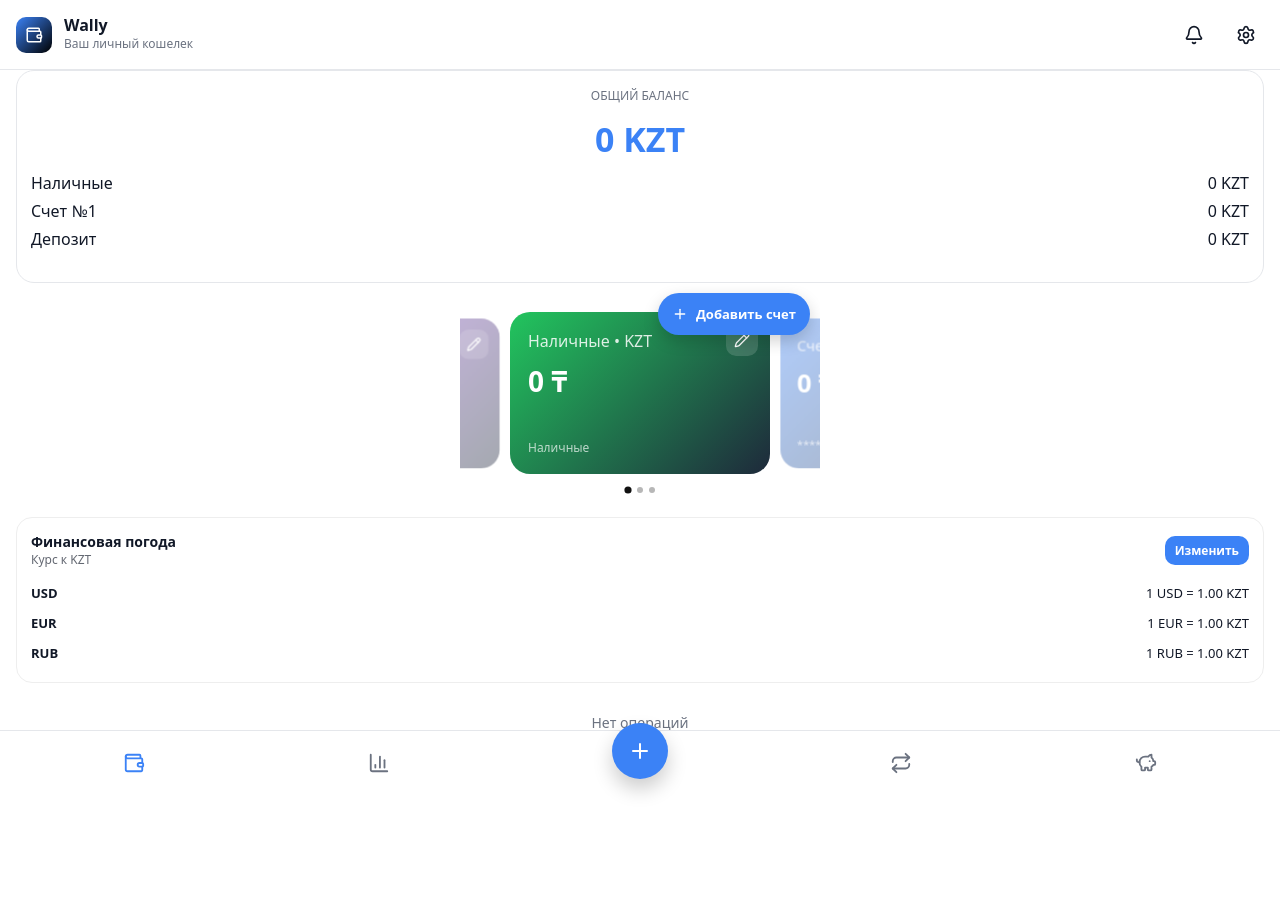
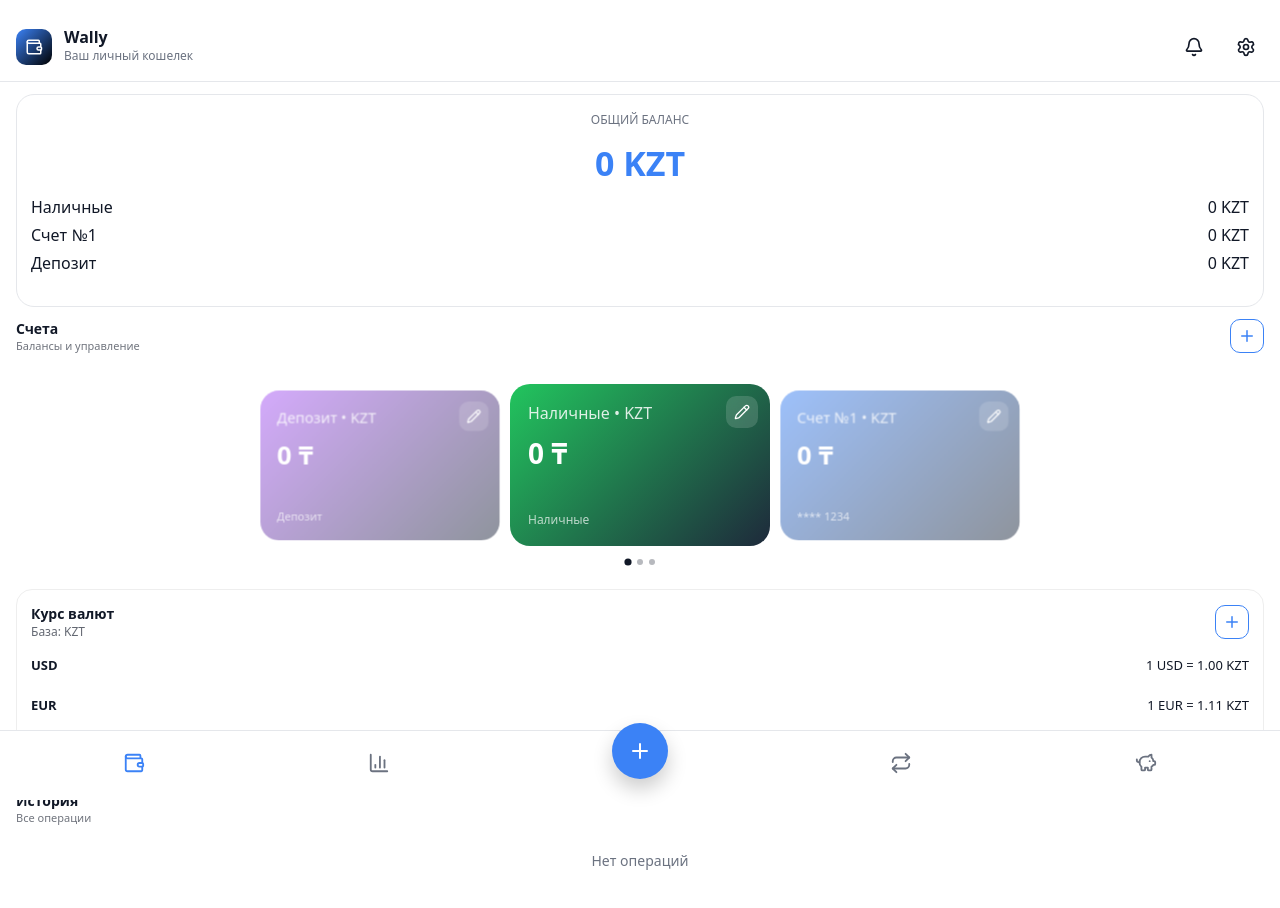
Before and after one commit to hayriddinrakhimov/wally, a React (Vite) app: page / in a window 1280 px wide. Shown: the top 908 px of the page. Before the commit the page ends 800 px from the top, so only its background shows below. Built offline with nearby package versions, Linux system fonts and the light colour scheme; no server answers.

Commit message:
Исправления за кодексом

```diff
--- a/src/App.jsx
+++ b/src/App.jsx
@@ -405,6 +405,8 @@ export default function App() {
           display: "flex",
           flexDirection: "column",
           overflow: "hidden",
+          paddingTop: 12,
+          paddingBottom: 12,
         }}
       >
         <Header
@@ -413,13 +415,19 @@ export default function App() {
           disabled={!!sheetType}
         />
 
+        <div style={{ flexShrink: 0 }}>
+
+        </div>
+
 <div
   style={{
     flex: 1,
     display: "flex",
     flexDirection: "column",
     overflow: "hidden",
-            paddingTop: 0,
+    paddingTop: 12,
+    paddingBottom: 12,
+    gap: 12,
   }}
 >
   <TotalBalance accounts={accounts} />
@@ -434,7 +442,9 @@ export default function App() {
     onOpenCurrency={() => setSheetType("currency")}
     onTransactionPress={handleTransactionPress}
   />
+</div>
 
+<div style={{ flexShrink: 0 }}>
   <Navbar
     activeTab={activeTab}
     setActiveTab={setActiveTab}
--- a/src/components/AccountFormContent.jsx
+++ b/src/components/AccountFormContent.jsx
@@ -18,7 +18,7 @@ export const AccountFormContent = ({
     if (!name.trim()) return;
 
     onSave({
-      ...account,
+      ...(account || {}),
       name: name.trim(),
       color,
     });
@@ -51,16 +51,21 @@ export const AccountFormContent = ({
           }}
         >
           {[
-            { id: "cash", label: "??" },
-            { id: "card", label: "??" },
-            { id: "deposit", label: "??" },
+            { id: "cash", label: "💵" },
+            { id: "card", label: "💳" },
+            { id: "deposit", label: "🏦" },
           ].map((accountType) => {
             const active = type === accountType.id;
 
             return (
               <div
                 key={accountType.id}
-                onClick={() => onChange({ ...account, type: accountType.id })}
+                onClick={() =>
+                  onChange({
+                    ...(account || {}),
+                    type: accountType.id,
+                  })
+                }
                 style={{
                   flex: 1,
                   height: 48,
@@ -90,7 +95,7 @@ export const AccountFormContent = ({
             value={name}
             onChange={(event) =>
               onChange({
-                ...account,
+                ...(account || {}),
                 name: event.target.value,
               })
             }
@@ -117,7 +122,7 @@ export const AccountFormContent = ({
               value={currency}
               onChange={(event) =>
                 onChange({
-                  ...account,
+                  ...(account || {}),
                   currency: event.target.value,
                 })
               }
@@ -148,6 +153,8 @@ export const AccountFormContent = ({
     </div>
   );
 };
+
+/* ================= PREVIEW ================= */
 
 const gradients = {
   blue: "linear-gradient(135deg, #3b82f6, #1e293b)",
@@ -199,12 +206,14 @@ const PreviewCard = ({ name, currency, color, type }) => {
         {type === "card"
           ? "**** 1234"
           : type === "deposit"
-            ? "Ставка 10%"
-            : "Наличные"}
+          ? "Ставка 10%"
+          : "Наличные"}
       </div>
     </div>
   );
 };
+
+/* ================= UI HELPERS ================= */
 
 const SectionTitle = ({ children }) => {
   const theme = useTheme();
@@ -251,7 +260,9 @@ const Row = ({ title, right, onClick }) => {
         cursor: onClick ? "pointer" : "default",
       }}
     >
-      <div style={{ color: theme.colors.text, fontWeight: 500 }}>{title}</div>
+      <div style={{ color: theme.colors.text, fontWeight: 500 }}>
+        {title}
+      </div>
       {right}
     </div>
   );
@@ -268,14 +279,16 @@ const ColorDot = ({ color }) => (
   />
 );
 
+/* ================= UTILS ================= */
+
 function getCurrencySymbol(currency) {
   switch (currency) {
     case "USD":
       return "$";
     case "RUB":
-      return "?";
+      return "₽";
     default:
-      return "?";
+      return "₸";
   }
 }
 
--- a/src/components/AccountsStack.jsx
+++ b/src/components/AccountsStack.jsx
@@ -1,26 +1,25 @@
-// eslint-disable-next-line no-unused-vars
 import { motion } from "framer-motion";
 import { AccountCard } from "./AccountCard";
-import { AddAccountCard } from "./AddAccountCard";
 import { useRef } from "react";
 
 export const AccountsStack = ({
   accounts,
   index = 0,
   setIndex,
-  onAdd,
   onEdit,
 }) => {
   const isDragging = useRef(false);
 
-  const count = accounts.length;
-  const safeIndex = count > 0 ? ((index % count) + count) % count : 0;
+  const count = accounts?.length || 0;
+
+  const safeIndex =
+    count > 0 ? ((index % count) + count) % count : 0;
 
   const handleDragStart = () => {
     isDragging.current = true;
   };
 
-  const handleDragEnd = (event, info) => {
+  const handleDragEnd = (_, info) => {
     const offset = info.offset.x;
     const velocity = info.velocity.x;
 
@@ -32,8 +31,9 @@ export const AccountsStack = ({
       newIndex = safeIndex - 1;
     }
 
-    if (newIndex < 0) newIndex = count - 1;
-    if (newIndex >= count) newIndex = 0;
+    if (count > 0) {
+      newIndex = (newIndex + count) % count;
+    }
 
     setIndex?.(newIndex);
     isDragging.current = false;
@@ -58,16 +58,9 @@ export const AccountsStack = ({
         display: "flex",
         alignItems: "center",
         justifyContent: "center",
-        overflow: "hidden",
+        overflow: "visible",
       }}
     >
-      {count === 0 && (
-        <div style={{ width: "100%", padding: "0 16px" }}>
-          <AddAccountCard onClick={onAdd} />
-        </div>
-      )}
-
-      {/* ================= ACCOUNTS ================= */}
       {accounts.map((acc, i) => {
         const offset = getOffset(i);
         const isActive = offset === 0;
@@ -78,16 +71,16 @@ export const AccountsStack = ({
             animate={{
               x: offset * 260,
               scale: isActive ? 1 : 0.92,
-              opacity: isActive ? 1 : 0.4,
+              opacity: isActive ? 1 : 0.5,
+              zIndex: isActive ? 10 : 1,
             }}
             transition={{
               type: "spring",
               stiffness: 260,
               damping: 24,
-              mass: 0.7,
             }}
             drag="x"
-            dragElastic={0.18}
+            dragElastic={0.2}
             dragMomentum={false}
             onDragStart={handleDragStart}
             onDragEnd={handleDragEnd}
@@ -95,15 +88,14 @@ export const AccountsStack = ({
               position: "absolute",
               width: 260,
               cursor: "grab",
-              pointerEvents: isActive ? "auto" : "none",
             }}
           >
             <AccountCard
               account={acc}
               isActive={isActive}
               onEdit={(account) => {
-                if (!isDragging.current && onEdit) {
-                  onEdit(account);
+                if (!isDragging.current) {
+                  onEdit?.(account);
                 }
               }}
             />
@@ -111,25 +103,7 @@ export const AccountsStack = ({
         );
       })}
 
-      {/* ================= ADD BUTTON (OVERLAY) ================= */}
-      {count > 0 && (
-        <div
-          style={{
-            position: "absolute",
-            right: 10,
-            top: 10,
-            zIndex: 4,
-          }}
-        >
-          <AddAccountCard
-            onClick={() => {
-              if (!isDragging.current) onAdd?.();
-            }}
-          />
-        </div>
-      )}
-
-      {/* ================= INDICATOR ================= */}
+      {/* INDICATOR */}
       <div
         style={{
           position: "absolute",
@@ -150,7 +124,7 @@ export const AccountsStack = ({
               width: 6,
               height: 6,
               borderRadius: "50%",
-              background: "#111",
+              background: "var(--text, #111)",
             }}
           />
         ))}
--- a/src/components/AddAccountCard.jsx
+++ b/src/components/AddAccountCard.jsx
@@ -2,30 +2,63 @@ import { Plus } from "lucide-react";
 
 export const AddAccountCard = ({ onClick }) => {
   return (
-    <button
-      type="button"
+    <div
       onClick={onClick}
       style={{
-        height: 42,
-        borderRadius: 999,
-        padding: "0 14px",
-        background: "var(--primary)",
-        border: "none",
-        color: "#fff",
+        minWidth: 260,
+        height: 140,
+
+        borderRadius: 18,
+        border: "1px dashed var(--primary)",
+
         display: "flex",
         alignItems: "center",
         justifyContent: "center",
-        gap: 8,
+
         cursor: "pointer",
         userSelect: "none",
-        boxShadow: "0 6px 16px rgba(0,0,0,0.18)",
-        fontWeight: 600,
-        fontSize: 13,
+
+        color: "var(--primary)",
+        background: "transparent",
+
+        opacity: 0.85,
+        transition: "all 0.15s ease",
       }}
-      title="Добавить счет"
+      onMouseEnter={(e) => {
+        e.currentTarget.style.opacity = "1";
+        e.currentTarget.style.transform = "scale(1.01)";
+      }}
+      onMouseLeave={(e) => {
+        e.currentTarget.style.opacity = "0.85";
+        e.currentTarget.style.transform = "scale(1)";
+      }}
     >
-      <Plus size={16} />
-      <span>Добавить счет</span>
-    </button>
+      <div
+        style={{
+          display: "flex",
+          flexDirection: "column",
+          alignItems: "center",
+          gap: 6,
+        }}
+      >
+        <div
+          style={{
+            width: 34,
+            height: 34,
+            borderRadius: 10,
+            border: "1px solid var(--primary)",
+            display: "flex",
+            alignItems: "center",
+            justifyContent: "center",
+          }}
+        >
+          <Plus size={18} />
+        </div>
+
+        <span style={{ fontSize: 12, fontWeight: 600 }}>
+          Добавить счет
+        </span>
+      </div>
+    </div>
   );
 };
--- a/src/components/CurrencyWidget.jsx
+++ b/src/components/CurrencyWidget.jsx
@@ -1,12 +1,19 @@
+import { useMemo, useState } from "react";
 import { useCurrency } from "../context/useCurrency";
+import { Plus, ChevronLeft, ChevronRight } from "lucide-react";
 
 const PRIORITY = ["USD", "EUR", "RUB"];
+
+const PAGE_SIZE = 4;
 
 export const CurrencyWidget = ({ onOpen }) => {
   const { watchlist, convert, baseCurrency, loading, prevRates, rates } =
     useCurrency();
 
-  const sorted = [...(watchlist || [])]
+  const [page, setPage] = useState(0);
+
+  const sorted = useMemo(() => {
+    return [...(watchlist || [])]
       .filter((currency) => currency !== baseCurrency)
       .sort((a, b) => {
         const ai = PRIORITY.indexOf(a);
@@ -17,8 +24,15 @@ export const CurrencyWidget = ({ onOpen }) => {
         if (bi === -1) return -1;
 
         return ai - bi;
-    })
-    .slice(0, 4);
+      });
+  }, [watchlist, baseCurrency]);
+
+  const pages = Math.max(1, Math.ceil(sorted.length / PAGE_SIZE));
+
+  const visible = useMemo(() => {
+    const start = page * PAGE_SIZE;
+    return sorted.slice(start, start + PAGE_SIZE);
+  }, [sorted, page]);
 
   const getTrend = (currency) => {
     const now = rates[currency];
@@ -44,51 +58,63 @@ export const CurrencyWidget = ({ onOpen }) => {
         borderRadius: 16,
         background: "white",
         border: "1px solid #eee",
+        display: "flex",
+        flexDirection: "column",
+        gap: 10,
       }}
     >
+      {/* HEADER */}
       <div
         style={{
           display: "flex",
           justifyContent: "space-between",
           alignItems: "center",
-          marginBottom: 10,
         }}
       >
         <div>
-          <div style={{ fontWeight: 700, fontSize: 14 }}>Финансовая погода</div>
+          <div style={{ fontWeight: 700, fontSize: 14 }}>
+            Курс валют
+          </div>
           <div style={{ fontSize: 12, opacity: 0.65 }}>
-            Курс к {baseCurrency}
+            База: {baseCurrency}
           </div>
         </div>
 
+        {/* как кнопка "+" у счетов */}
         <button
-          type="button"
           onClick={onOpen}
           style={{
-            border: "none",
-            background: "var(--primary)",
-            color: "white",
-            padding: "6px 10px",
+            width: 34,
+            height: 34,
             borderRadius: 10,
-            fontSize: 12,
+            border: "1px solid var(--primary)",
+            background: "transparent",
+            color: "var(--primary)",
+            display: "flex",
+            alignItems: "center",
+            justifyContent: "center",
             cursor: "pointer",
-            fontWeight: 600,
           }}
         >
-          Изменить
+          <Plus size={18} />
         </button>
       </div>
 
+      {/* BODY */}
       {loading && (
-        <div style={{ fontSize: 13, opacity: 0.65 }}>Обновление курсов...</div>
+        <div style={{ fontSize: 13, opacity: 0.65 }}>
+          Обновление курсов...
+        </div>
       )}
 
-      {!loading && sorted.length === 0 && (
-        <div style={{ fontSize: 13, opacity: 0.65 }}>Нет валют для отображения</div>
+      {!loading && visible.length === 0 && (
+        <div style={{ fontSize: 13, opacity: 0.65 }}>
+          Нет валют для отображения
+        </div>
       )}
 
       {!loading &&
-        sorted.map((currency) => {
+        visible.map((currency) => {
           const trend = getTrend(currency);
 
           return (
@@ -113,6 +139,44 @@ export const CurrencyWidget = ({ onOpen }) => {
             </div>
           );
         })}
+
+      {/* PAGINATION */}
+      {pages > 1 && (
+        <div
+          style={{
+            display: "flex",
+            justifyContent: "space-between",
+            alignItems: "center",
+            marginTop: 6,
+          }}
+        >
+          <button
+            onClick={() => setPage((p) => Math.max(0, p - 1))}
+            style={{
+              border: "none",
+              background: "transparent",
+              cursor: "pointer",
+            }}
+          >
+            <ChevronLeft size={18} />
+          </button>
+
+          <div style={{ fontSize: 12, opacity: 0.6 }}>
+            {page + 1} / {pages}
+          </div>
+
+          <button
+            onClick={() => setPage((p) => Math.min(pages - 1, p + 1))}
+            style={{
+              border: "none",
+              background: "transparent",
+              cursor: "pointer",
+            }}
+          >
+            <ChevronRight size={18} />
+          </button>
+        </div>
+      )}
     </div>
   );
 };
--- a/src/components/MainContent.jsx
+++ b/src/components/MainContent.jsx
@@ -1,6 +1,7 @@
 import { AccountsStack } from "./AccountsStack";
 import { CurrencyWidget } from "./CurrencyWidget";
 import { TransactionsList } from "./TransactionsList";
+import { Plus } from "lucide-react";
 
 export const MainContent = ({
   accounts,
@@ -19,46 +20,93 @@ export const MainContent = ({
         display: "flex",
         flexDirection: "column",
         minHeight: 0,
+        overflow: "hidden",
       }}
     >
+      {/* ================= ACCOUNTS ================= */}
+      <div style={{ flexShrink: 0, marginBottom: 6 }}>
         <div
           style={{
-          flexShrink: 0,
             display: "flex",
-          justifyContent: "center",
+            alignItems: "center",
+            justifyContent: "space-between",
+            padding: "0 16px",
+            marginBottom: 2,
           }}
         >
+          <div>
+            <div style={{ fontSize: 14, fontWeight: 600 }}>
+              Счета
+            </div>
+            <div style={{ fontSize: 11, opacity: 0.6 }}>
+              Балансы и управление
+            </div>
+          </div>
+
+          <button
+            onClick={onAdd}
+            style={{
+              width: 34,
+              height: 34,
+              borderRadius: 10,
+              border: "1px solid var(--primary)",
+              background: "transparent",
+              color: "var(--primary)",
+              display: "flex",
+              alignItems: "center",
+              justifyContent: "center",
+              cursor: "pointer",
+            }}
+          >
+            <Plus size={18} />
+          </button>
+        </div>
+
+        <div style={{ display: "flex", justifyContent: "center" }}>
           <AccountsStack
             accounts={accounts}
             index={activeIndex}
             setIndex={setActiveIndex}
-          onAdd={onAdd}
             onEdit={onEdit}
           />
         </div>
+      </div>
 
-      <div
-        style={{
-          flexShrink: 0,
-          marginTop: 6,
-          marginBottom: 6,
-        }}
-      >
+      {/* ================= CURRENCY ================= */}
+      <div style={{ flexShrink: 0, marginBottom: 8 }}>
         <CurrencyWidget onOpen={onOpenCurrency} />
       </div>
 
+      {/* ================= TRANSACTIONS HEADER ================= */}
+      <div style={{ flexShrink: 0, marginBottom: 6 }}>
         <div
           style={{
-          flex: 1,
-          minHeight: 0,
-          overflow: "hidden",
+            display: "flex",
+            alignItems: "center",
+            justifyContent: "space-between",
+            padding: "0 16px",
+            marginBottom: 4,
           }}
         >
+          <div>
+            <div style={{ fontSize: 14, fontWeight: 600 }}>
+              История
+            </div>
+            <div style={{ fontSize: 11, opacity: 0.6 }}>
+              Все операции
+            </div>
+          </div>
+        </div>
+      </div>
+
+      {/* ================= TRANSACTIONS LIST ================= */}
+      <div style={{ flex: 1, minHeight: 0 }}>
         <div
           style={{
             height: "100%",
             overflowY: "auto",
             overflowX: "hidden",
+            paddingBottom: 80, // важно под navbar
           }}
         >
           <TransactionsList
--- a/src/components/TransactionEditContent.jsx
+++ b/src/components/TransactionEditContent.jsx
@@ -27,6 +27,15 @@ export const TransactionEditContent = ({
   };
 
   return (
+    <div
+      style={{
+        display: "flex",
+        flexDirection: "column",
+        gap: 12,
+        height: "100%",
+      }}
+    >
+      {/* ================= FIELDS ================= */}
       <div style={{ display: "flex", flexDirection: "column", gap: 12 }}>
         <input
           value={data.amount}
@@ -60,7 +69,9 @@ export const TransactionEditContent = ({
         {(data.type === "expense" || data.type === "transfer") && (
           <select
             value={data.from || ""}
-          onChange={(event) => setData({ ...data, from: event.target.value })}
+            onChange={(event) =>
+              setData({ ...data, from: event.target.value })
+            }
             style={{
               padding: 12,
               borderRadius: 10,
@@ -79,7 +90,9 @@ export const TransactionEditContent = ({
         {(data.type === "income" || data.type === "transfer") && (
           <select
             value={data.to || ""}
-          onChange={(event) => setData({ ...data, to: event.target.value })}
+            onChange={(event) =>
+              setData({ ...data, to: event.target.value })
+            }
             style={{
               padding: 12,
               borderRadius: 10,
@@ -94,34 +107,48 @@ export const TransactionEditContent = ({
             ))}
           </select>
         )}
+      </div>
+
+      {/* ================= ACTIONS (BOTTOM BAR) ================= */}
+      <div
+        style={{
+          marginTop: "auto",
+          display: "flex",
+          gap: 10,
+        }}
+      >
+        <button
+          onClick={() => onDelete(transaction.id)}
+          style={{
+            flex: 1,
+            padding: 12,
+            background: "#ff3b30",
+            color: "white",
+            border: "none",
+            borderRadius: 12,
+            cursor: "pointer",
+            fontWeight: 600,
+          }}
+        >
+          Удалить
+        </button>
 
         <button
           onClick={save}
           style={{
+            flex: 1,
             padding: 12,
             background: "var(--primary)",
             border: "none",
-          borderRadius: 10,
+            borderRadius: 12,
             color: "white",
             cursor: "pointer",
+            fontWeight: 600,
           }}
         >
           Сохранить
         </button>
-
-      <button
-        onClick={() => onDelete(transaction.id)}
-        style={{
-          padding: 12,
-          background: "red",
-          color: "white",
-          border: "none",
-          borderRadius: 10,
-          cursor: "pointer",
-        }}
-      >
-        Удалить
-      </button>
+      </div>
     </div>
   );
 };
--- a/src/services/currencyService.js
+++ b/src/services/currencyService.js
@@ -1,33 +1,37 @@
-const BASE_URL = "https://api.frankfurter.app/latest";
+const BASE_URL = "https://open.er-api.com/v6/latest";
 
-const normalizeCurrencyCode = (value) => {
-  const normalized = String(value || "")
-    .trim()
-    .toUpperCase()
-    .replace(/[^A-Z]/g, "");
+export const fetchRates = async (base = "USD") => {
+  try {
+    const res = await fetch(`${BASE_URL}/${base}`);
 
-  return normalized.length === 3 ? normalized : "KZT";
-};
+    if (!res.ok) {
+      throw new Error(`HTTP error: ${res.status}`);
+    }
 
-export const fetchRates = async (base = "KZT") => {
-  const normalizedBase = normalizeCurrencyCode(base);
+    const data = await res.json();
 
-  try {
-    const response = await fetch(
-      `${BASE_URL}?from=${encodeURIComponent(normalizedBase)}`
-    );
-    const data = await response.json();
-
-    if (!response.ok || !data?.rates) {
-      throw new Error(`Currency API error for base ${normalizedBase}`);
+    if (data.result !== "success") {
+      throw new Error("API returned error result");
     }
 
     return {
-      ...data.rates,
-      [normalizedBase]: 1,
+      base: data.base_code,
+      rates: data.rates,
+      time: data.time_last_update_utc,
     };
   } catch (error) {
     console.error("Currency API error:", error);
-    return null;
+
+    // fallback чтобы приложение НЕ падало
+    return {
+      base,
+      rates: {
+        USD: 1,
+        EUR: 0.9,
+        RUB: 95,
+        KZT: 470,
+      },
+      time: null,
+    };
   }
 };
```
Lines whose indentation alone changed are shown as unchanged.
